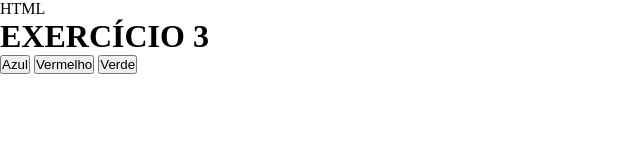
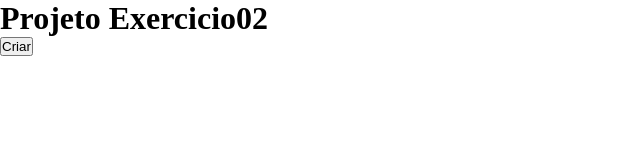
Before and after one commit to Rudrian/AtividadeJS-2, a plain HTML site: page index.html in a window 1280 px wide. Shown: the whole page, without its empty margins (0-640 px from the left). Drawn offline with Linux system fonts and the light colour scheme; files that its build step writes are made by us from their sources; files whose address does not match are found by name.

Commit message:
Update index.html

```diff
--- a/index.html
+++ b/index.html
@@ -1,20 +1,14 @@
-HTML
 <!DOCTYPE html>
 <html lang="pt-br">
-
 <head>
     <meta charset="UTF-8">
     <meta name="viewport" content="width=device-width, initial-scale=1.0">
     <title>Document</title>
     <link rel="stylesheet" href="css/style.css">
 </head>
-
 <body>
-    <h1>EXERCÍCIO 3</h1>
-    <button onclick="mudaCor('azul')">Azul</button>
-    <button onclick="mudaCor('vermelho')">Vermelho</button>
-    <button onclick="mudaCor('verde')">Verde</button>
+	 <h1>Projeto Exercicio02</h1>
+    <button onclick="criaObjeto()">Criar</button>
     <script src="js/script.js"></script>
 </body>
-
 </html>
```
